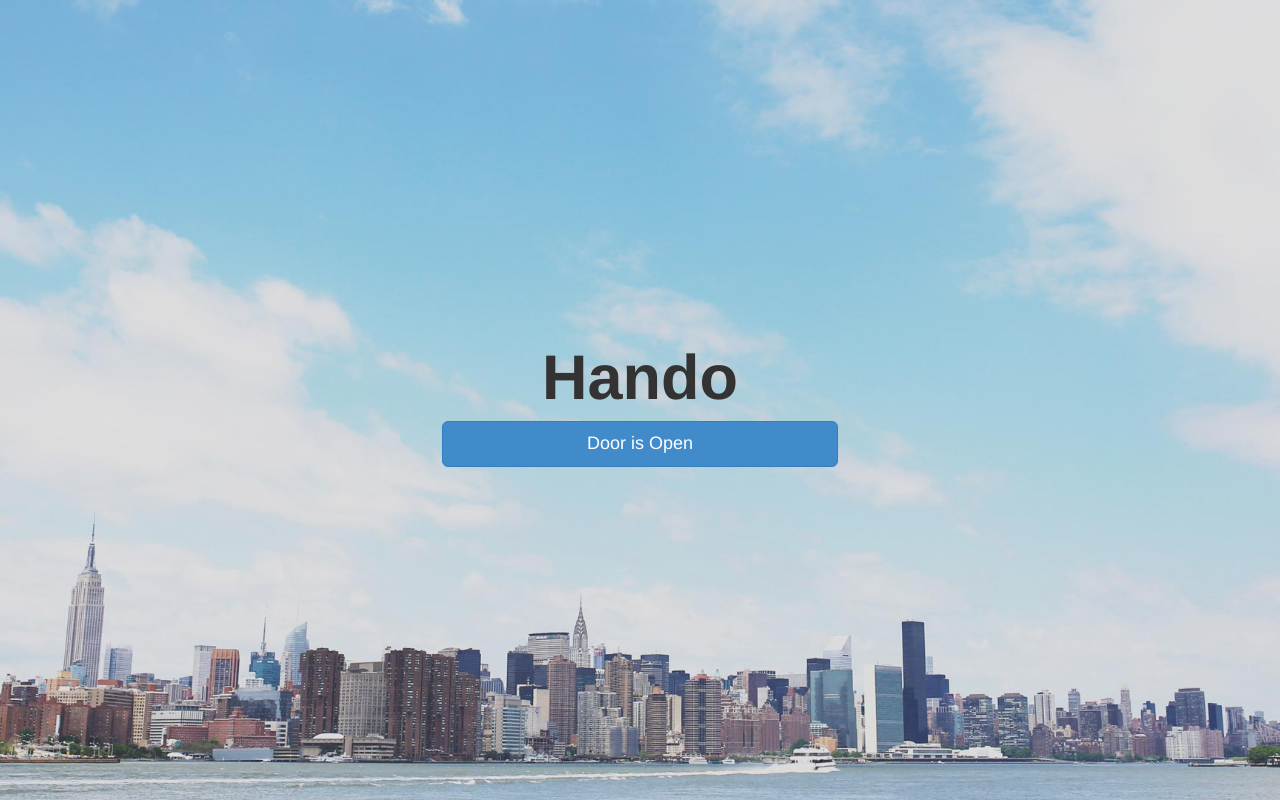
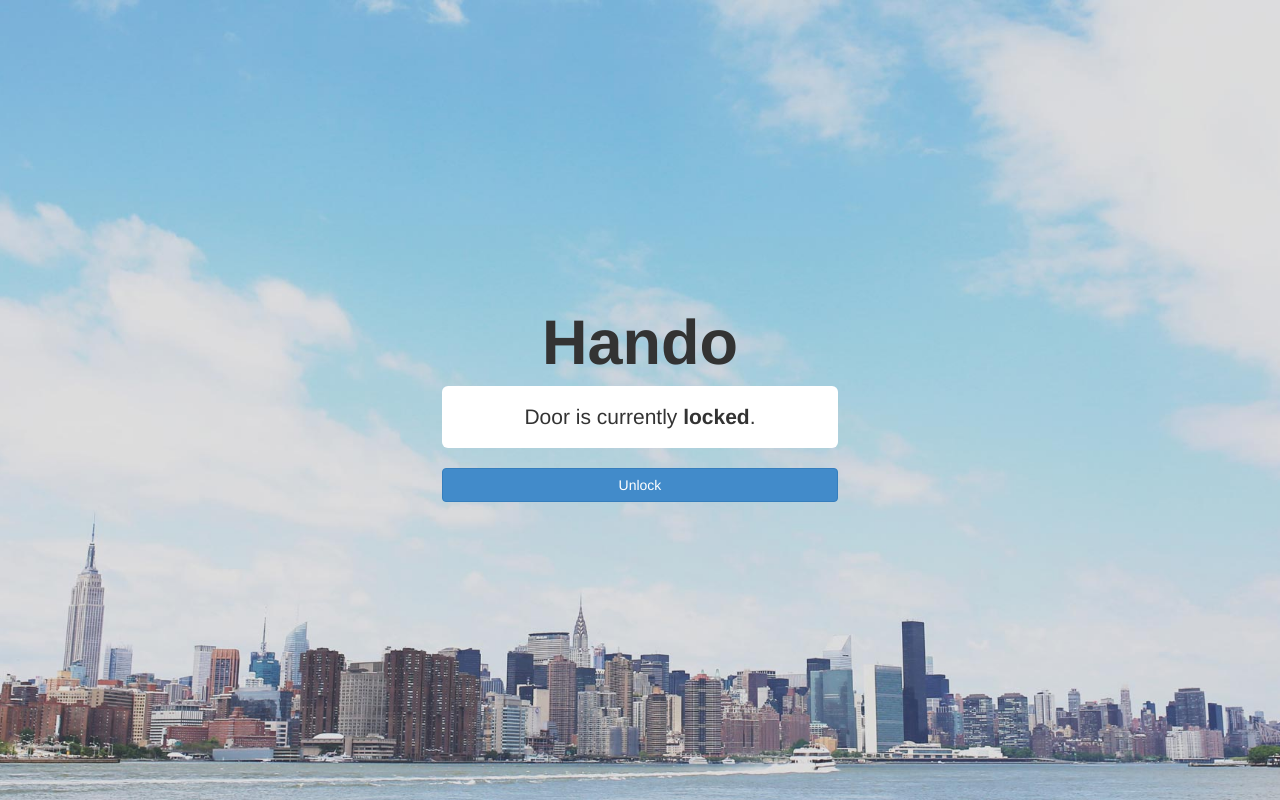
Before and after one commit to cemkoc/hando, a Flask app: page /push in a window 1280 px wide. Run offline with Flask 2, Linux system fonts and the light colour scheme; some libraries are stand-ins or nearby versions.

Commit message:
make everything work

```diff
--- a/hando/main.py
+++ b/hando/main.py
@@ -1,7 +1,9 @@
 from flask import Flask, render_template, request, g, redirect
-import sqlite3
+import json
 
 app = Flask(__name__)
+
+door_should_open = False
 
 @app.route("/login", methods=['POST'])
 def login():
@@ -11,9 +13,27 @@ def login():
 def index():
     return render_template('index.html')
 
-@app.route('/push', methods=['GET', 'POST'])
+@app.route('/push', methods=['GET'])
 def push():
-    return render_template('push.html', door_is_open=True)
+    return render_template('push.html')
+
+@app.route('/status', methods=['GET'])
+def status():
+    return json.dumps(door_should_open)
+
+@app.route('/command', methods=['POST'])
+def command():
+    global door_should_open
+    door_should_open = not door_should_open
+    return 'OK'
+
+@app.route('/endpoint', methods=['POST'])
+def endpoint():
+    jstatus = request.stream.read()
+    status = json.loads(jstatus)
+    command = {'action': ['closed', 'open'][door_should_open]}
+    jcommand = json.dumps(command)
+    return jcommand
 
 if __name__ == "__main__":
-    app.run(debug=True)
+    app.run(debug=True, host='0.0.0.0')
--- a/hando/templates/index.html
+++ b/hando/templates/index.html
@@ -13,7 +13,6 @@
 
         <!-- Add custom CSS here -->
         <link href="static/css/stylish-portfolio.css" rel="stylesheet">
-        <link href="static/font-awesome/css/font-awesome.min.css" rel="stylesheet">
     </head>
 
     <body>
--- a/hando/templates/push.html
+++ b/hando/templates/push.html
@@ -22,21 +22,48 @@
             <div class="vert-text">
                 <h1 class="lead"> Hando </h1>
                 <div class="container col-md-offset-4 col-md-4">
-                    {% if not door_is_open %}
-                    <a href="" action="/push" method="POST" type="button" class="btn btn-lg btn-primary btn-block">
-                        Open Door
-                    </a>
-                    {% else %}
-                    <a href="" action="/push" method="POST" type="button" class="btn btn-lg btn-primary btn-block">
-                        Door is Open
-                    </a>
-                    {% endif %}
+					<div style="border-radius: 6px; background-color: white; padding: 16px; font-size: 1.5em;">
+						Door is currently <span style="font-weight: bold;" id='sts'>unknown</span>.
+					</div>
+					<br/>
+					<a class="btn bt-lg btn-primary btn-block" id='btc'>
+						Unknown
+					</a>
                 </div>
             </div>
         </div>
+
         <!-- /Full Page Image Header Area -->
         <script src="static/js/jquery.js"></script>
         <script src="static/js/bootstrap.js"></script>
+
+		<script type="text/javascript">
+			$(function() {
+
+				function update() {
+					$.get('/status', function(data){
+						data = JSON.parse(data);
+						if (data) {
+							$('#sts').text('unlocked');
+							$('#btc').text('Lock');
+						} else {
+							$('#sts').text('locked');
+							$('#btc').text('Unlock');
+						}
+					});
+				}
+
+				$('#btc').click(function() {
+					$.post('/command', function(data) {
+						update();
+					});
+				});
+
+				setInterval(update, 1000);
+
+			});
+		</script>
+
     </body>
 
 </html>
```
